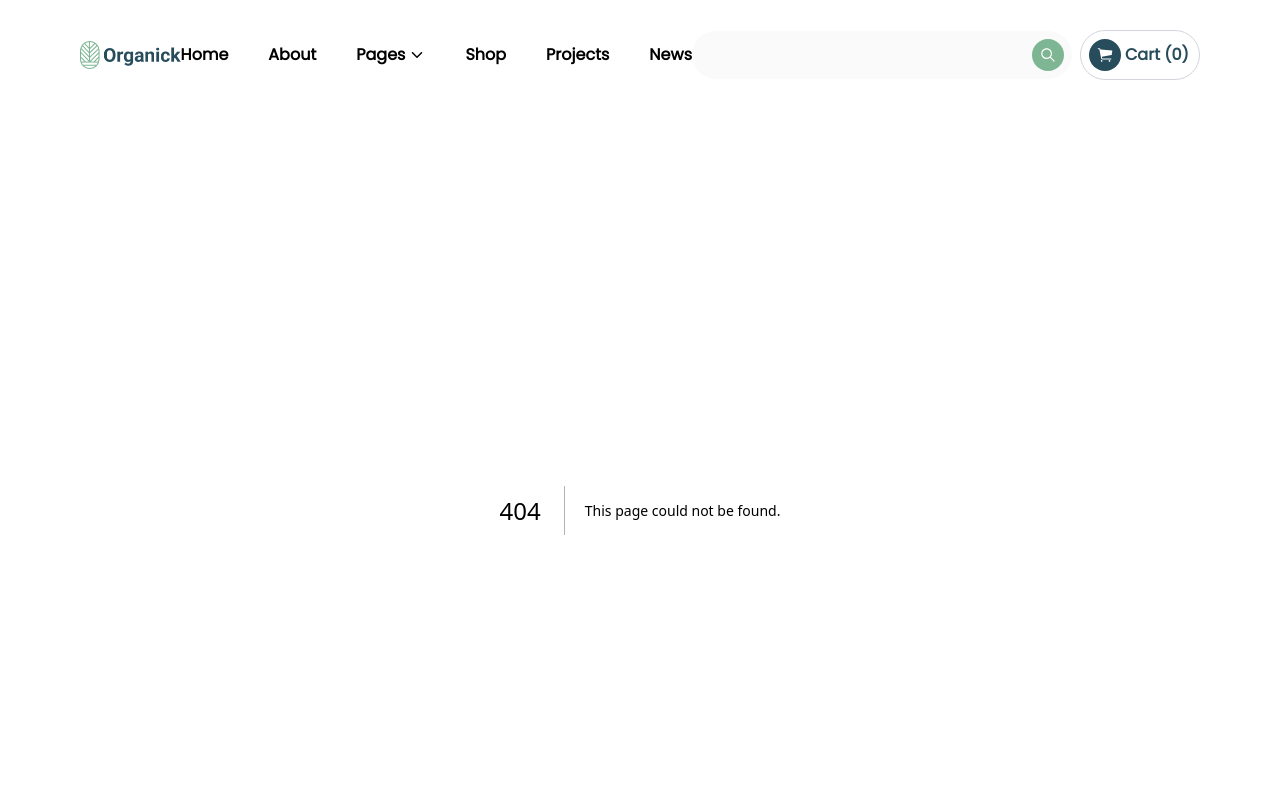
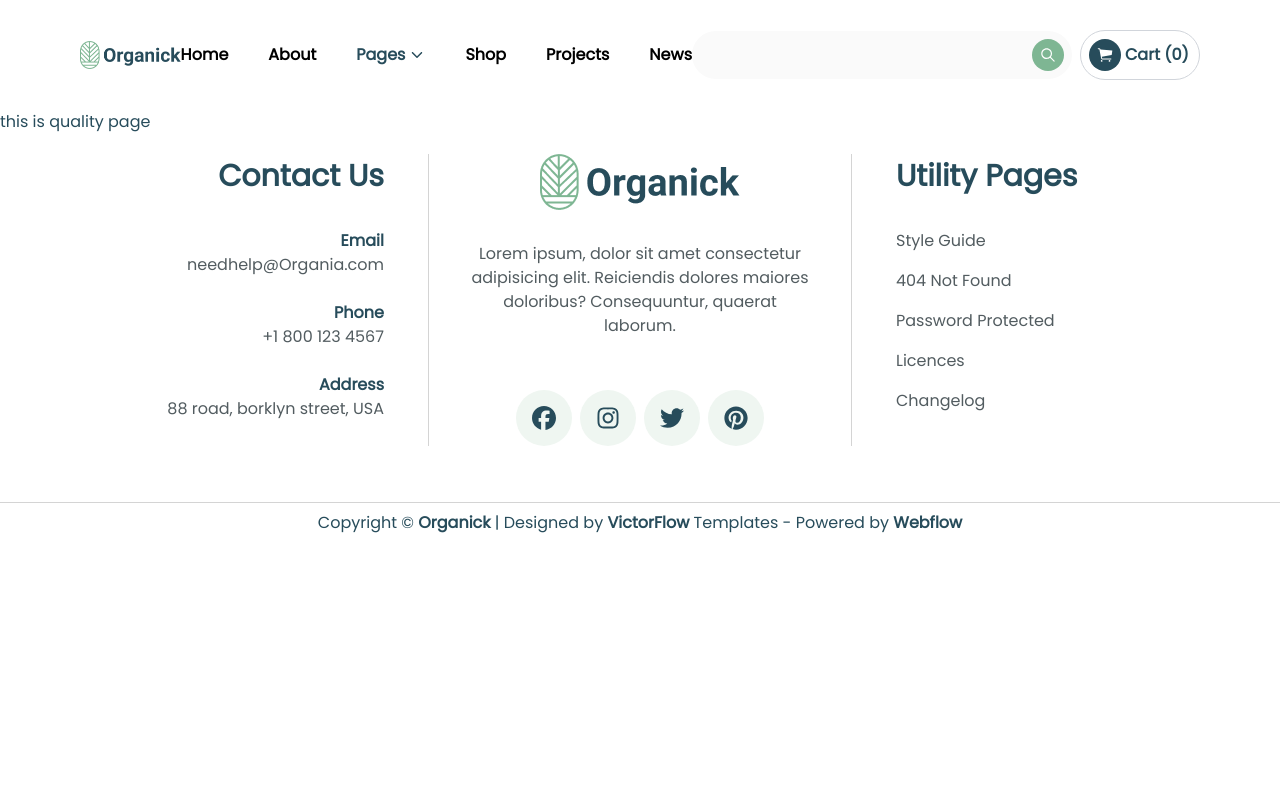
Before and after one commit to pally0091/Organic, a Next.js app: page /quality in a window 1280 px wide. Before the commit this address had no page. Shown: the top 800 px of the page. Built offline with nearby package versions, Linux system fonts and the light colour scheme.

Commit message:
Updated menu item 3.2: changed title to 'Quality Standard' and url to '/quality'

```diff
--- /dev/null
+++ b/src/app/quality/page.tsx
@@ -0,0 +1,11 @@
+import React from "react";
+
+const QualityPage = () => {
+  return (
+    <div>
+      <p>this is quality page</p>
+    </div>
+  );
+};
+
+export default QualityPage;
--- a/src/contents/menu.ts
+++ b/src/contents/menu.ts
@@ -20,8 +20,8 @@ const menu = [
       },
       {
         id: 3.2,
-        title: "Example 2",
-        url: "/example2",
+        title: "Quality Standard",
+        url: "/quality",
       },
     ],
   },
```
Also changed, not shown: public/Images/quality/quality-banner.jpg (added).
